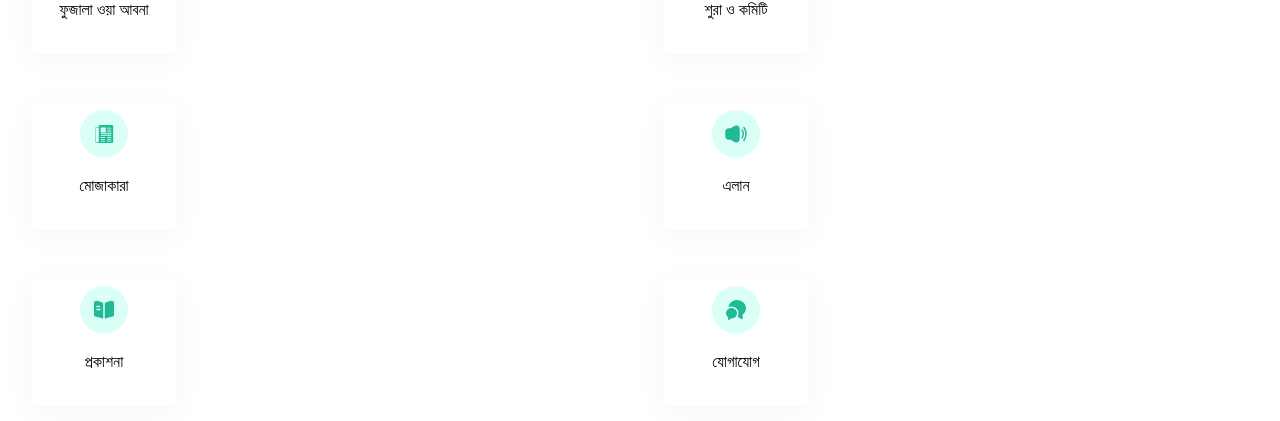
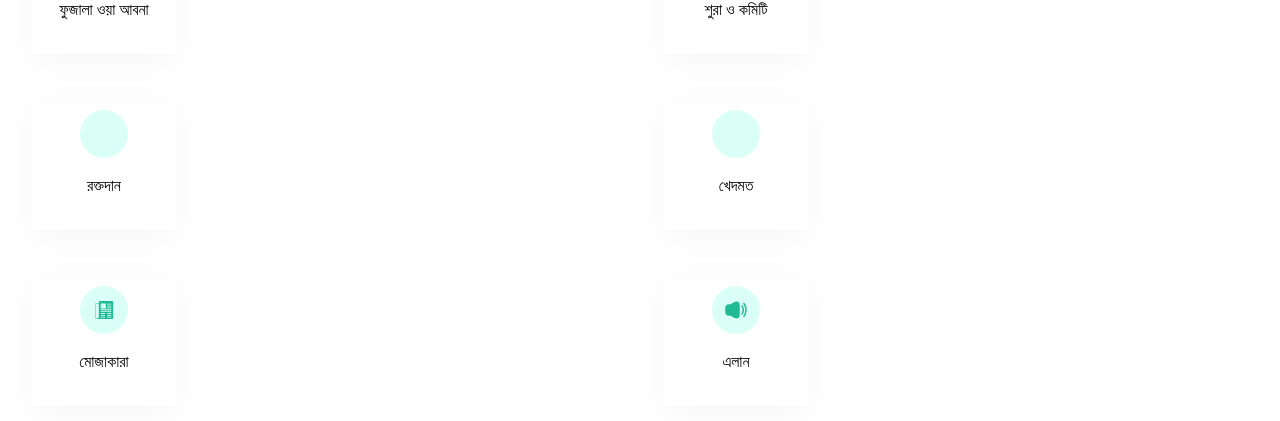
Before and after one commit to anjarulrobin/ittehad, a React (Create React App) app: page /#/login in a window 1280 px wide. Both pictures are taken after typing "Sample", "Sample123" into the empty fields and a click on the button "Sign in". Shown: the part 366-787 px from the top of the page. Built offline with nearby package versions, Linux system fonts and the light colour scheme; the HTML template or start-up script is replaced by a standard one; a web font is replaced by a local one.

Commit message:
new two options added in homepage

```diff
--- a/src/components/Home.tsx
+++ b/src/components/Home.tsx
@@ -13,46 +13,44 @@ export default function Home() {
                     {
                         name: 'আসাতিযায়ে কেরাম',
                         path: '/teachers',
-                        svgD: ['M11.25 4.533A9.707 9.707 0 006 3a9.735 9.735 0 00-3.25.555.75.75 0 00-.5.707v14.25a.75.75 0 001 .707A8.237 8.237 0 016 18.75c1.995 0 3.823.707 5.25 1.886V4.533zM12.75 20.636A8.214 8.214 0 0118 18.75c.966 0 1.89.166 2.75.47a.75.75 0 001-.708V4.262a.75.75 0 00-.5-.707A9.735 9.735 0 0018 3a9.707 9.707 0 00-5.25 1.533v16.103z']
                     },
                     {
                         name: 'সনওয়ারী জিম্মাদার',
                         path: '/representatives',
-                        svgD: ['M11.7 2.805a.75.75 0 01.6 0A60.65 60.65 0 0122.83 8.72a.75.75 0 01-.231 1.337 49.949 49.949 0 00-9.902 3.912l-.003.002-.34.18a.75.75 0 01-.707 0A50.009 50.009 0 007.5 12.174v-.224c0-.131.067-.248.172-.311a54.614 54.614 0 014.653-2.52.75.75 0 00-.65-1.352 56.129 56.129 0 00-4.78 2.589 1.858 1.858 0 00-.859 1.228 49.803 49.803 0 00-4.634-1.527.75.75 0 01-.231-1.337A60.653 60.653 0 0111.7 2.805z',
-                            'M13.06 15.473a48.45 48.45 0 017.666-3.282c.134 1.414.22 2.843.255 4.285a.75.75 0 01-.46.71 47.878 47.878 0 00-8.105 4.342.75.75 0 01-.832 0 47.877 47.877 0 00-8.104-4.342.75.75 0 01-.461-.71c.035-1.442.121-2.87.255-4.286A48.4 48.4 0 016 13.18v1.27a1.5 1.5 0 00-.14 2.508c-.09.38-.222.753-.397 1.11.452.213.901.434 1.346.661a6.729 6.729 0 00.551-1.608 1.5 1.5 0 00.14-2.67v-.645a48.549 48.549 0 013.44 1.668 2.25 2.25 0 002.12 0z',
-                            'M4.462 19.462c.42-.419.753-.89 1-1.394.453.213.902.434 1.347.661a6.743 6.743 0 01-1.286 1.794.75.75 0 11-1.06-1.06z'
-                        ],
                     },
                     {
                         name: 'ফুজালা ওয়া আবনা',
                         path: '/teachers-and-students',
-                        svgD: ['M15 19.128a9.38 9.38 0 002.625.372 9.337 9.337 0 004.121-.952 4.125 4.125 0 00-7.533-2.493M15 19.128v-.003c0-1.113-.285-2.16-.786-3.07M15 19.128v.106A12.318 12.318 0 018.624 21c-2.331 0-4.512-.645-6.374-1.766l-.001-.109a6.375 6.375 0 0111.964-3.07M12 6.375a3.375 3.375 0 11-6.75 0 3.375 3.375 0 016.75 0zm8.25 2.25a2.625 2.625 0 11-5.25 0 2.625 2.625 0 015.25 0z']
                     },
                     {
                         name: 'শুরা ও কমিটি',
                         path: '/committee',
-                        svgD: ['M18 18.72a9.094 9.094 0 003.741-.479 3 3 0 00-4.682-2.72m.94 3.198l.001.031c0 .225-.012.447-.037.666A11.944 11.944 0 0112 21c-2.17 0-4.207-.576-5.963-1.584A6.062 6.062 0 016 18.719m12 0a5.971 5.971 0 00-.941-3.197m0 0A5.995 5.995 0 0012 12.75a5.995 5.995 0 00-5.058 2.772m0 0a3 3 0 00-4.681 2.72 8.986 8.986 0 003.74.477m.94-3.197a5.971 5.971 0 00-.94 3.197M15 6.75a3 3 0 11-6 0 3 3 0 016 0zm6 3a2.25 2.25 0 11-4.5 0 2.25 2.25 0 014.5 0zm-13.5 0a2.25 2.25 0 11-4.5 0 2.25 2.25 0 014.5 0z']
+                    },
+                    {
+                        name: 'রক্তদান',
+                        path: '/blood-donation',
+
+                    },
+                    {
+                        name: 'খেদমত',
+                        path: '/serve',
                     },
                     {
                         name: 'মোজাকারা',
                         path: '/groups',
-                        svgD: ['M18 18.72a9.094 9.094 0 003.741-.479 3 3 0 00-4.682-2.72m.94 3.198l.001.031c0 .225-.012.447-.037.666A11.944 11.944 0 0112 21c-2.17 0-4.207-.576-5.963-1.584A6.062 6.062 0 016 18.719m12 0a5.971 5.971 0 00-.941-3.197m0 0A5.995 5.995 0 0012 12.75a5.995 5.995 0 00-5.058 2.772m0 0a3 3 0 00-4.681 2.72 8.986 8.986 0 003.74.477m.94-3.197a5.971 5.971 0 00-.94 3.197M15 6.75a3 3 0 11-6 0 3 3 0 016 0zm6 3a2.25 2.25 0 11-4.5 0 2.25 2.25 0 014.5 0zm-13.5 0a2.25 2.25 0 11-4.5 0 2.25 2.25 0 014.5 0z']
                     },
                     {
                         name: 'এলান',
                         path: '/notifications',
-                        svgD: ['M14.857 17.082a23.848 23.848 0 005.454-1.31A8.967 8.967 0 0118 9.75v-.7V9A6 6 0 006 9v.75a8.967 8.967 0 01-2.312 6.022c1.733.64 3.56 1.085 5.455 1.31m5.714 0a24.255 24.255 0 01-5.714 0m5.714 0a3 3 0 11-5.714 0']
                     },
 
                     {
                         name: 'প্রকাশনা',
                         path: '/publications',
-                        svgD: ['M15 9h3.75M15 12h3.75M15 15h3.75M4.5 19.5h15a2.25 2.25 0 002.25-2.25V6.75A2.25 2.25 0 0019.5 4.5h-15a2.25 2.25 0 00-2.25 2.25v10.5A2.25 2.25 0 004.5 19.5zm6-10.125a1.875 1.875 0 11-3.75 0 1.875 1.875 0 013.75 0zm1.294 6.336a6.721 6.721 0 01-3.17.789 6.721 6.721 0 01-3.168-.789 3.376 3.376 0 016.338 0z']
                     },
                     {
                         name: 'যোগাযোগ',
                         path: '/contact',
-                        svgD: ['M9.879 7.519c1.171-1.025 3.071-1.025 4.242 0 1.172 1.025 1.172 2.687 0 3.712-.203.179-.43.326-.67.442-.745.361-1.45.999-1.45 1.827v.75M21 12a9 9 0 11-18 0 9 9 0 0118 0zm-9 5.25h.008v.008H12v-.008z']
                     }
                 ].map((v, index) => (
                     <Link key={index} to={v.path} className="flex items-center p-2 text-base font-normal rounded-lg">
@@ -138,6 +136,16 @@ const getSvg = (name: string) => {
                 <path d="M25 27.23C25 28.42 24.56 29.52 23.82 30.39C22.83 31.59 21.26 32.36 19.5 32.36L16.89 33.91C16.45 34.18 15.89 33.81 15.95 33.3L16.2 31.33C14.86 30.4 14 28.91 14 27.23C14 25.47 14.94 23.92 16.38 23C17.27 22.42 18.34 22.09 19.5 22.09C22.54 22.09 25 24.39 25 27.23Z" fill="#20BB96" />
             </svg>
             );
+        case '/blood-donation':
+            return (<svg width="48" height="48" viewBox="0 0 48 48" fill="none" xmlns="http://www.w3.org/2000/svg">
+                <circle cx="24" cy="24" r="24" fill="#DAFFF6" />
+            </svg>
+            );
+        case '/serve':
+            return (<svg width="48" height="48" viewBox="0 0 48 48" fill="none" xmlns="http://www.w3.org/2000/svg">
+                <circle cx="24" cy="24" r="24" fill="#DAFFF6" />
+            </svg>
+            );
 
     }
 }
```
